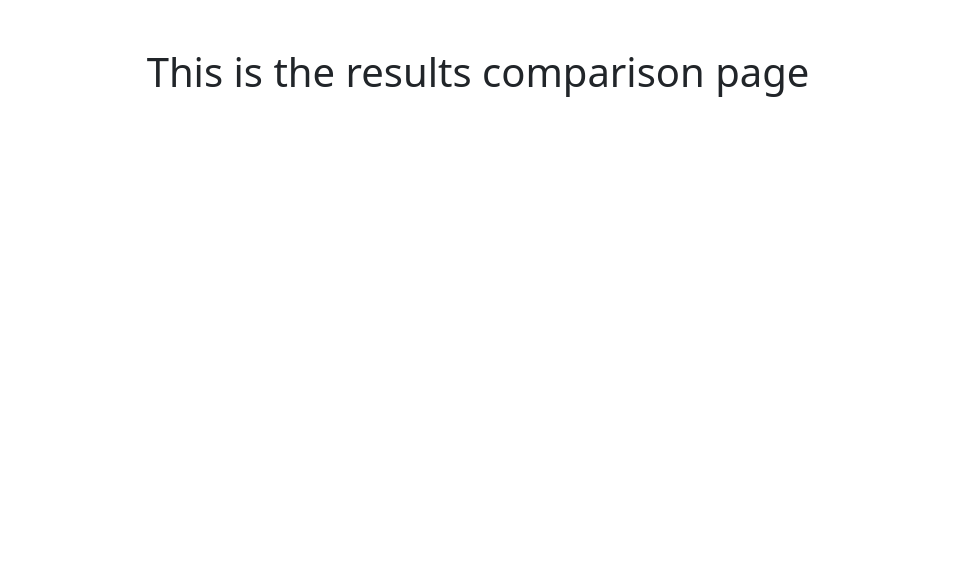
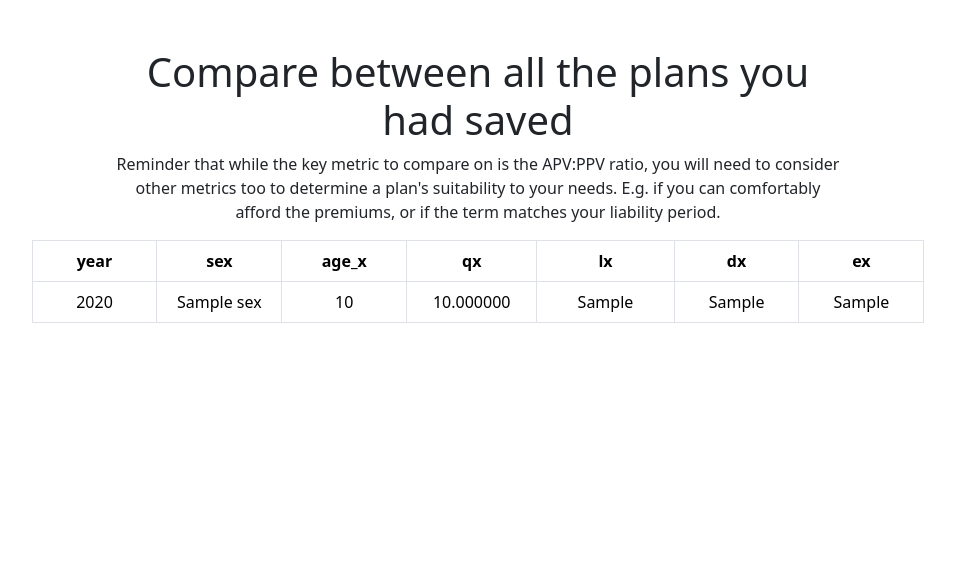
Before and after one commit to herphay/APV-Calculator, a Flask app: template templates/compare.html in a window 1280 px wide. Shown: the part 76-655 px from the top of the page, without its empty margins (162-1117 px from the left). Run offline with Flask 3, Linux system fonts and the light colour scheme; the template is opened without the code that fills it: most values are stand-ins (such as "Sample title", 1, 10 or a date in 2020).

Commit message:
Updated compare page to fetch & display all compare data

```diff
--- a/app.py
+++ b/app.py
@@ -1,5 +1,5 @@
 from flask import Flask, render_template, request, jsonify
-from helpers import get_available_years, get_life_table, calc_insurance_value, add_plan
+from helpers import get_available_years, get_life_table, calc_insurance_value, add_plan, get_plans
 
 app = Flask(__name__)
 
@@ -67,7 +67,7 @@ def tables():
             render_template("tables.html", years=years)
 
         table = get_life_table(year, sex)
-        msg = f'This is the life table for {sex} for the reference year {year}.'
+        msg = f'This is the life table for {sex} with the reference year {year}.'
 
         return render_template("tables.html", years=years, table=table, msg=msg)
 
@@ -75,7 +75,8 @@ def tables():
 
 @app.route("/compare")
 def compare():
-    return render_template("compare.html")
+    plans = get_plans()
+    return render_template("compare.html", plans=plans)
 
 @app.route("/save_plan", methods=['POST'])
 def save_plan():
--- a/templates/compare.html
+++ b/templates/compare.html
@@ -5,7 +5,43 @@
 {% endblock %}
 
 {% block main %}
-    <div>
-        <h1>This is the results comparison page</h1>
+    <div class="mx-auto text-justify text-center" style="width: 65%;">
+        <h1>Compare between all the plans you had saved</h1>
+        <p>
+            Reminder that while the key metric to compare on is the APV:PPV ratio,
+            you will need to consider other metrics too to determine a plan's suitability
+            to your needs. E.g. if you can comfortably afford the premiums, or if the
+            term matches your liability period.
+        </p>
+    </div>
+    <p></p>
+
+    <div class="mb-3 d-flex justify-content-center align-items-center">
+        <table class="table table-bordered" style="width: 80%;">
+            <thead>
+                <tr>
+                    <th style="width: 10%;">year</th>
+                    <th style="width: 10%;">sex</th>
+                    <th style="width: 10%;">age_x</th>
+                    <th style="width: 10%;">qx</th>
+                    <th style="width: 11%;">lx</th>
+                    <th style="width: 10%;">dx</th>
+                    <th style="width: 10%;">ex</th>
+                </tr>
+            </thead>
+            <tbody>
+                {% for row in plans %}
+                    <tr>
+                        <td>{{ row.year }}</td>
+                        <td>{{ row.sex }}</td>
+                        <td>{{ row.age_x }}</td>
+                        <td>{{ '%.6f' % row.qx }}</td>
+                        <td>{{ row.lx }}</td>
+                        <td>{{ row.dx }}</td>
+                        <td>{{ row.ex }}</td>
+                    </tr>
+                {% endfor %}
+            </tbody>
+        </table>
     </div>
 {% endblock %}
--- a/templates/tables.html
+++ b/templates/tables.html
@@ -126,7 +126,7 @@
                         <td>{{ row.year }}</td>
                         <td>{{ row.sex }}</td>
                         <td>{{ row.age_x }}</td>
-                        <td>{{ row.qx }}</td>
+                        <td>{{ '%.6f' % row.qx }}</td>
                         <td>{{ row.lx }}</td>
                         <td>{{ row.dx }}</td>
                         <td>{{ row.ex }}</td>
```
Also changed, not shown: helpers.py (+15 -2 lines), lifetables.db.
